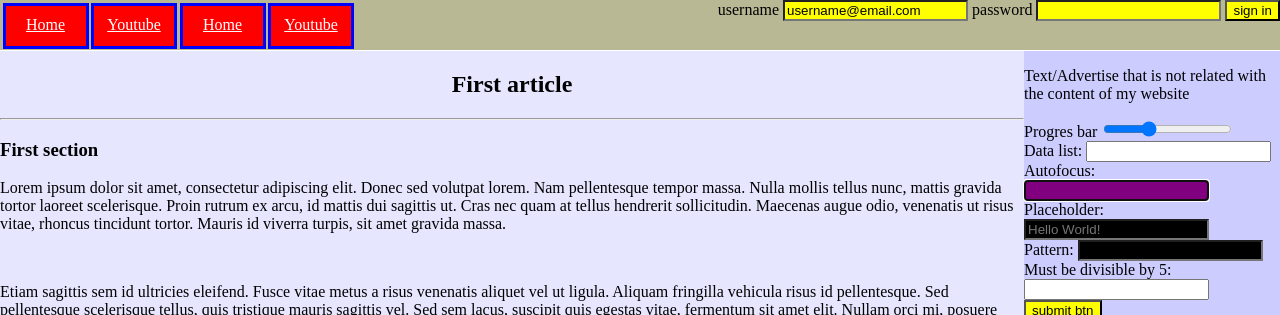
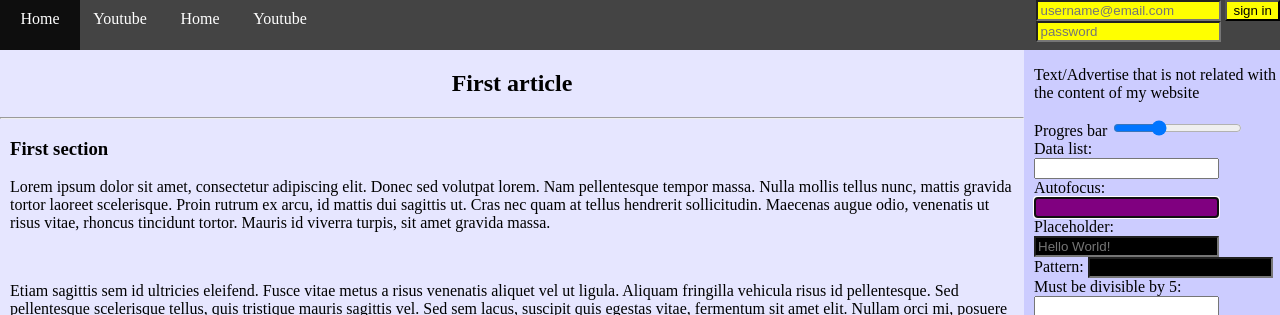
Before and after one commit to reluscarlat/ga_site, a plain HTML site: page index.html in a window 1280 px wide. Shown: the top 315 px of the page. Drawn offline with Linux system fonts and the light colour scheme.

Commit message:
Commit 5

```diff
--- a/css/style.css
+++ b/css/style.css
@@ -1,4 +1,4 @@
-.body_container {
+body{
   height: 100%;
   width: 100%;
   padding: 0px;
@@ -6,37 +6,32 @@
   border: 0px;
 }
 
-.header_container {
-  height: 50px;
-  background-color: #b8b894;
-}
-
-.footer_container {
-  height: 50px;
-  background-color: #b8b894;
-}
-
-.main_container {
-  height: 750px;
+main{
+  padding-top: 50px;
+  overflow: hidden; /* attribute used for stopping the overflow of children divs */
+  height: 100%;
   width: 100%;
 }
 
-.button_container {
-  float: left;
-  height: 30px;
-  width:80px;
-  margin: 2.5px;
-  margin-right: 0px;
-  border-style: solid;
-  border-color: blue;
-  background-color: red;
-  text-align: center;
-  padding-top: 10px;
-  color: white;
+header{
+  position: fixed;
+  width: 100%;
+  height: 50px;
+  background-color: rgb(68, 68, 68);
 }
 
-.button_container:hover {
-  background-color: blue;
+footer {
+  width: 100%;
+  height: 50px;
+  background-color: rgb(68, 68, 68);;
+}
+
+nav {
+  height: 80%
+}
+section {
+  padding-left: 10px;
+  padding-right: 10px;
 }
 
 input[name] {        /* level 3  css  selector */
@@ -56,6 +51,21 @@
   background-color: purple;
   color: white;
 }
+
+.button_container {
+  float:left;
+  height: 100%;
+  width:80px;
+  text-decoration: none;
+  text-align: center;
+  padding-top: 10px;
+  color: white;
+}
+
+.button_container:hover {
+  background-color: rgba(0, 0, 0, 0.8);
+}
+
 #left_block {
   float: left;
   width: 80%;
--- a/index.html
+++ b/index.html
@@ -8,26 +8,40 @@
     <link rel="stylesheet" href="./css/style.css" media="all">
     <title>Relu's website</title>
   </head>
-  <body class="body_container">
-    <header class="header_container">
+  <body>
+    <header>
       <nav>
         <a class="button_container" href="https://www.google.com">Home</a>
         <a class="button_container" href="https://www.youtube.com">Youtube</a>
         <a class="button_container" href="https://www.google.com">Home</a>
         <a class="button_container" href="https://www.youtube.com">Youtube</a>
         <form style="float:right;" action="index.html" method="post">
-          <label for="user">username</label>
-          <input type="text" type="email" name="user" value="username@email.com" required>
-          <label for="pass">password</label>
-          <input type="password" name="pass" value="" required>
+          <div>
+            <input type="text" type="email" name="user" placeholder="username@email.com" required>
             <input type="submit" name="" value="sign in">
+          </div>
+          <div>
+            <input type="password" name="pass" value="" placeholder="password" required>
+          </div>
         </form>
       </nav>
     </header>
-    <main class="main_container">
+    <main>
       <article id="left_block">
         <center><h2>First article</h2></center>
         <hr>
+        <section>
+          <h3>First section</h3>
+          <p>Lorem ipsum dolor sit amet, consectetur adipiscing elit. Donec sed volutpat lorem. Nam pellentesque tempor massa. Nulla mollis tellus nunc, mattis gravida tortor laoreet scelerisque. Proin rutrum ex arcu, id mattis dui sagittis ut. Cras nec quam at tellus hendrerit sollicitudin. Maecenas augue odio, venenatis ut risus vitae, rhoncus tincidunt tortor. Mauris id viverra turpis, sit amet gravida massa.</p>
+          <br>
+          <p>Etiam sagittis sem id ultricies eleifend. Fusce vitae metus a risus venenatis aliquet vel ut ligula. Aliquam fringilla vehicula risus id pellentesque. Sed pellentesque scelerisque tellus, quis tristique mauris sagittis vel. Sed sem lacus, suscipit quis egestas vitae, fermentum sit amet elit. Nullam orci mi, posuere aliquet luctus sollicitudin, tempus eget velit. In eu enim a libero porttitor consequat quis vel velit. Pellentesque congue porta ex vitae tincidunt. Aenean sodales ut magna sed euismod. Integer vestibulum ligula nec euismod malesuada.</p>
+        </section>
+        <section>
+          <h3>Second section</h3>
+          <p>Integer sed tincidunt velit, ac congue nisi. Suspendisse dapibus metus blandit lorem sollicitudin, vel tempor nibh faucibus. Pellentesque vulputate iaculis orci sit amet blandit. Pellentesque vitae tortor aliquet, ornare urna nec, suscipit dolor. Aliquam erat volutpat. Phasellus feugiat nisi ut sapien tempor, ac viverra augue bibendum. Nunc non vehicula nunc, et egestas ante. Sed ac enim et quam pretium ultricies sit amet tempor orci. Praesent ultrices neque ac leo blandit, in varius nunc placerat. Aenean quis augue egestas nibh sodales pellentesque lacinia at felis. Donec ac scelerisque turpis. Pellentesque habitant morbi tristique senectus et netus et malesuada fames ac turpis egestas. Duis eget varius libero, a tristique mi. Vestibulum lobortis dapibus dignissim.</p>
+          <br>
+          <p>Nam luctus metus ut mattis dictum. Nam elementum mauris non velit posuere vulputate. In molestie lobortis lorem, eu egestas arcu scelerisque vitae. Nam tempus orci eget magna faucibus lobortis. Donec condimentum mauris sit amet sapien malesuada ornare. Vivamus vitae ipsum et metus vehicula lacinia. Mauris felis purus, euismod interdum purus in, gravida lobortis libero. Fusce ac est a lacus luctus ornare. Donec sed egestas lacus, id vulputate turpis. Praesent nec auctor velit. Aenean vel est nec libero dignissim sodales id id est. Donec ultricies ante eu felis vulputate, a ullamcorper dolor tempor. Donec nec varius est. Proin tellus est, blandit sed nisl vitae, luctus molestie mi.</p>
+        </section>
         <section>
           <h3>First section</h3>
           <p>Lorem ipsum dolor sit amet, consectetur adipiscing elit. Donec sed volutpat lorem. Nam pellentesque tempor massa. Nulla mollis tellus nunc, mattis gravida tortor laoreet scelerisque. Proin rutrum ex arcu, id mattis dui sagittis ut. Cras nec quam at tellus hendrerit sollicitudin. Maecenas augue odio, venenatis ut risus vitae, rhoncus tincidunt tortor. Mauris id viverra turpis, sit amet gravida massa.</p>
@@ -48,33 +62,33 @@
         </figure>
       </article>
       <aside id="right_block">
+        <div style="padding-left:10px;">
           <p>Text/Advertise that is not related with the content of my website</p>
           <div>
             <label for="progresBar">Progres bar</label>
             <input type="range" name="progresBar" value="33">
           </div>
-        <div class="">
-          <label for="">Data list: </label>
+          <div>
+            <label>Data list: </label>
             <input type="text" list="myList" value="">
             <datalist id="myList">
               <option label="First" value=First>
               <option label="Second" value=Second>
               <option label="Third" value=Third>
             </datalist>
-          <div class=""><label for="">Autofocus: </label> <input type="text" name="ABCDD" value=""  autofocus></div>
-          <div class=""><label for="">Placeholder: </label> <input type="text" name="foo" value="" Placeholder="Hello World!"></div>
-          <form class="" action="index.html" method="post">
-            <div class=""><label for="">Pattern: </label> <input type="text" name="foo" value=""  Pattern="[A-Za-z]{3}" title="Three letter country code"></div>
-            <div class=""><label for="">Must be divisible by 5: </label> <input type="number"  step=5 title="Must be divisible by 5"></div>
-            <input type="submit" name="" value="submit btn">
+          </div>
+          <div><label>Autofocus: </label> <input type="text" name="ABCDD" value=""  autofocus></div>
+            <div><label>Placeholder: </label> <input type="text" name="foo" value="" Placeholder="Hello World!"></div>
+            <form action="index.html" method="post">
+              <div><label>Pattern: </label> <input type="text" name="foo" value=""  Pattern="[A-Za-z]{3}" title="Three letter country code"></div>
+              <div><label>Must be divisible by 5: </label> <input type="number"  step=5 title="Must be divisible by 5"></div>
+              <input type="submit" value="submit btn">
             </form>
-          <div class=""><label for="">Email to : </label> <a href="mailto:google@gmail.com">Google</a> </div>
+          <div><label>Email to : </label> <a href="mailto:google@gmail.com">Google</a> </div>
         </div>
-        </div>
-
       </aside>
     </main>
-    <footer class="footer_container">
+    <footer>
         <nav>
           <a class="button_container" href="https://www.facebook.com">Facebook</a>
           <a class="button_container" href="https://www.instagram.com">Instagram</a>
```
Lines whose indentation alone changed are shown as unchanged.
